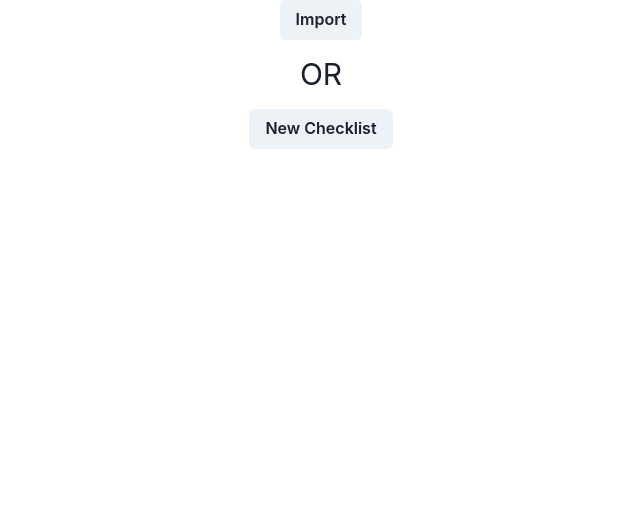
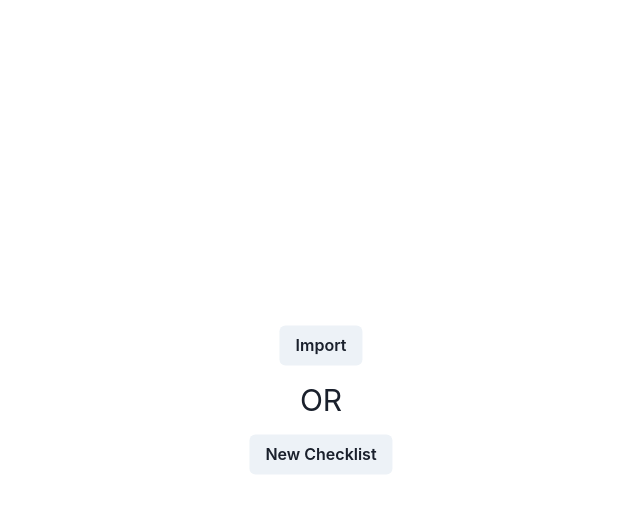
Before and after one commit to NicMortelliti/checklist-editor, a React (Vite) app: page / in a window 1280 px wide. Shown: the top 512 px of the page, without its empty margins (319-959 px from the left). Built offline with nearby package versions, Linux system fonts and the light colour scheme.

Commit message:
center onboarding page

```diff
--- a/src/components/App.jsx
+++ b/src/components/App.jsx
@@ -3,6 +3,7 @@ import { ProjectSelect } from './projectSelect/ProjectSelect';
 import { EditingInterface } from './edit/EditingInterface';
 import { useSelector } from 'react-redux';
 import { ModalConductor } from './edit/modals';
+import { Flex } from '@chakra-ui/react';
 
 export const App = () => {
   const { onBoarding } = useSelector((state) => state.ui);
@@ -13,9 +14,12 @@ export const App = () => {
   }, [onBoarding]);
 
   return (
-    <>
+    <Flex
+      minHeight='100vh'
+      alignItems={onBoarding ? 'center' : 'top'}
+      justifyContent='center'>
       {RenderInterface}
       <ModalConductor />
-    </>
+    </Flex>
   );
 };
--- a/src/components/projectSelect/ProjectSelect.jsx
+++ b/src/components/projectSelect/ProjectSelect.jsx
@@ -1,13 +1,15 @@
 import { NewBtn } from './NewBtn';
 import { ImportBtn } from './ImportBtn';
-import { Text, VStack } from '@chakra-ui/react';
+import { AbsoluteCenter, Text, VStack } from '@chakra-ui/react';
 
 export const ProjectSelect = () => {
   return (
-    <VStack spacing={3}>
-      <ImportBtn />
-      <Text fontSize='3xl'>OR</Text>
-      <NewBtn />
-    </VStack>
+    <AbsoluteCenter>
+      <VStack spacing={3}>
+        <ImportBtn />
+        <Text fontSize='3xl'>OR</Text>
+        <NewBtn />
+      </VStack>
+    </AbsoluteCenter>
   );
 };
--- a/src/main.jsx
+++ b/src/main.jsx
@@ -13,7 +13,7 @@ ReactDOM.createRoot(document.getElementById('root')).render(
   <React.StrictMode>
     <Provider store={store}>
       <ChakraProvider>
-        <App />
+          <App />
       </ChakraProvider>
     </Provider>
   </React.StrictMode>
```
